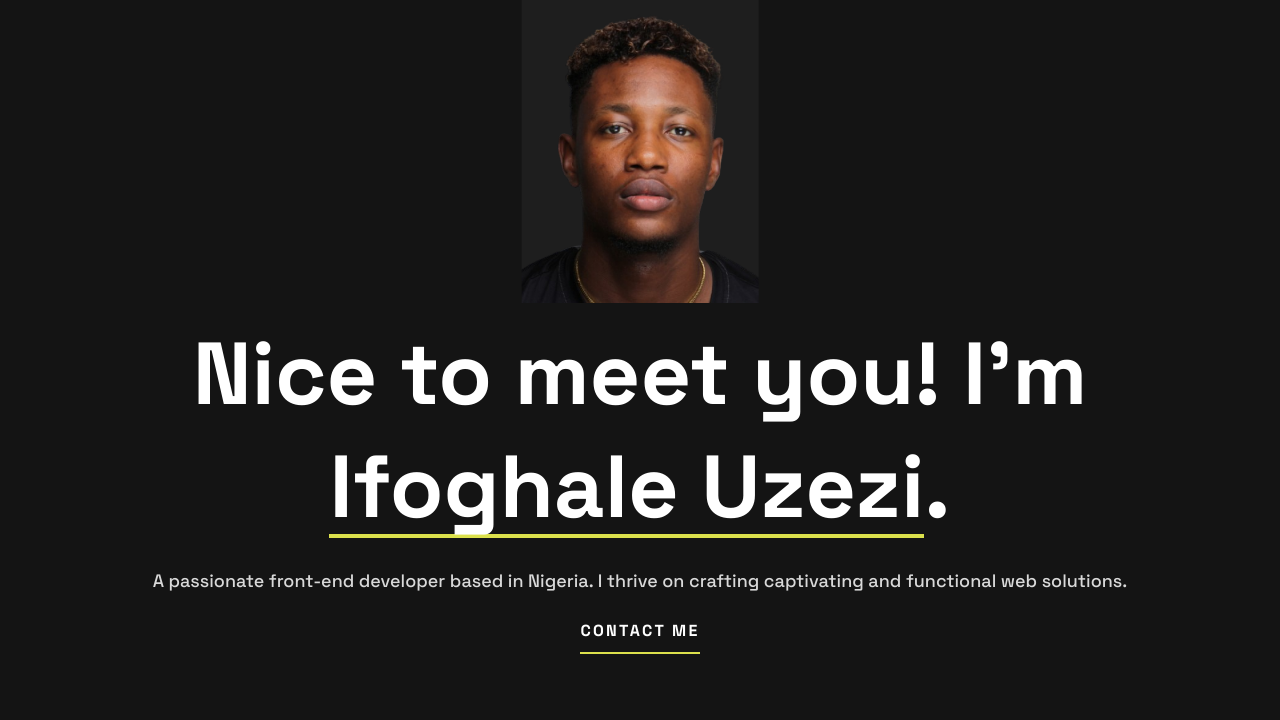
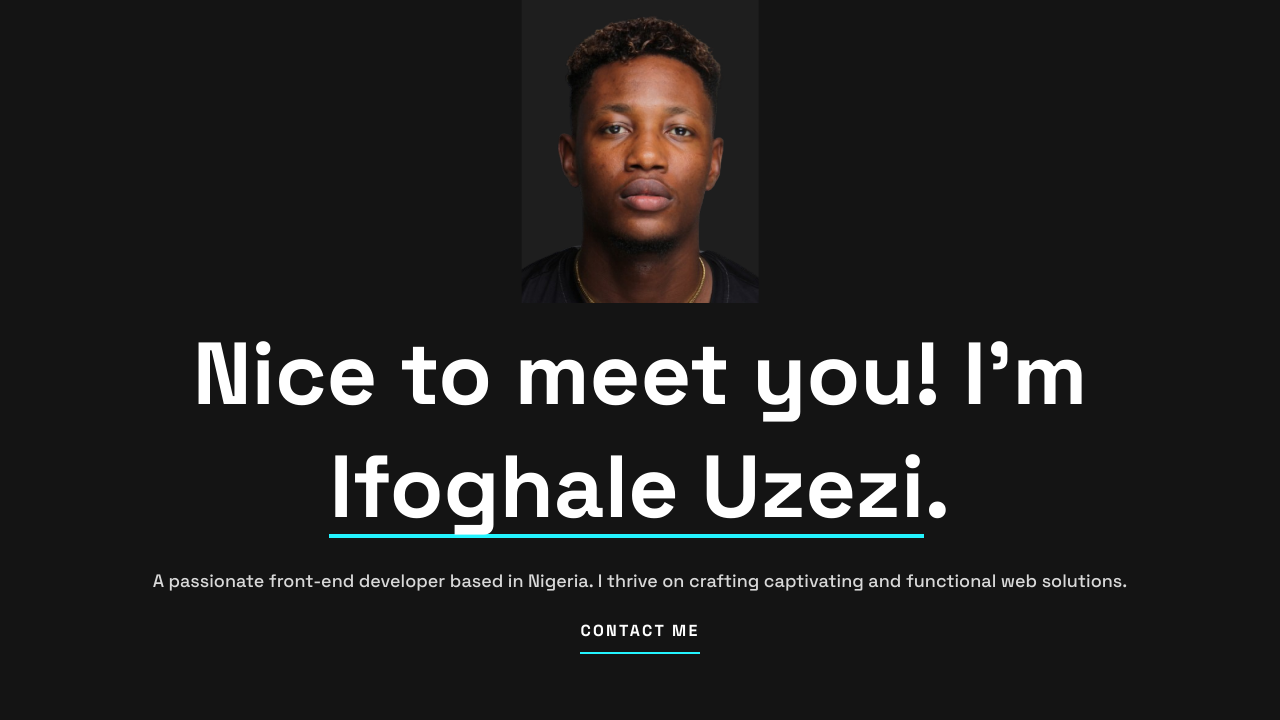
Before and after one commit to Ifouzezi/fem-portfolio, a plain HTML site: page index.html in a window 1280 px wide. Shown: the part 80-800 px from the top of the page. Drawn offline with Linux system fonts and the light colour scheme.

Commit message:
Update style.css

```diff
--- a/style.css
+++ b/style.css
@@ -2,7 +2,7 @@
 :root {
     --bg-body: hsl(0, 0%, 8%);
     --bg-body2: hsl(0, 0%, 14%);
-    --accent: hsl(62, 71%, 59%);
+    --accent: hsl(183, 100%, 57%);
     --text1: hsl(0, 0%, 100%);
     --text2: hsl(0, 0%, 85%);
     --invalid: hsl(7, 100%, 68%);
@@ -187,6 +187,7 @@ svg path:hover {
     background-repeat: repeat-x;
     background-size: 8px 4px;
   }
+
   .hero__text{
     position: relative;
     text-align: center;
```
